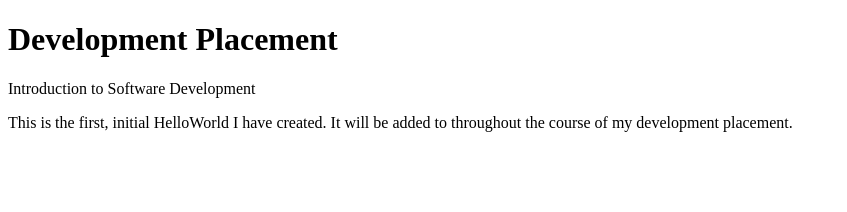
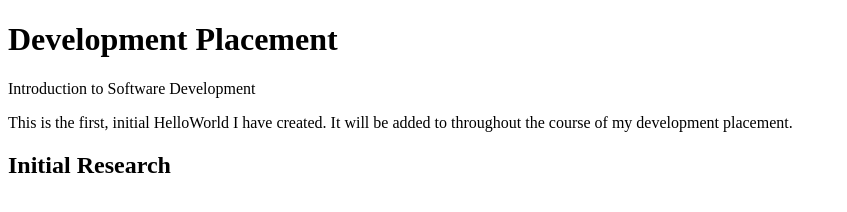
Before and after one commit to JackNelson1995/JackNelson1995.github.io, a plain HTML site: page index.html in a window 1280 px wide. Shown: the whole page, without its empty margins (0-847 px from the left). Drawn offline with Linux system fonts and the light colour scheme.

Commit message:
Commit 4

```diff
--- a/index.html
+++ b/index.html
@@ -4,5 +4,6 @@
 <h1> Development Placement </h1>
 <p> Introduction to Software Development </p>
 <p> This is the first, initial HelloWorld I have created. It will be added to throughout the course of my development placement. </p>
+<h2> Initial Research </h2>
 </body>
 </html>
```
